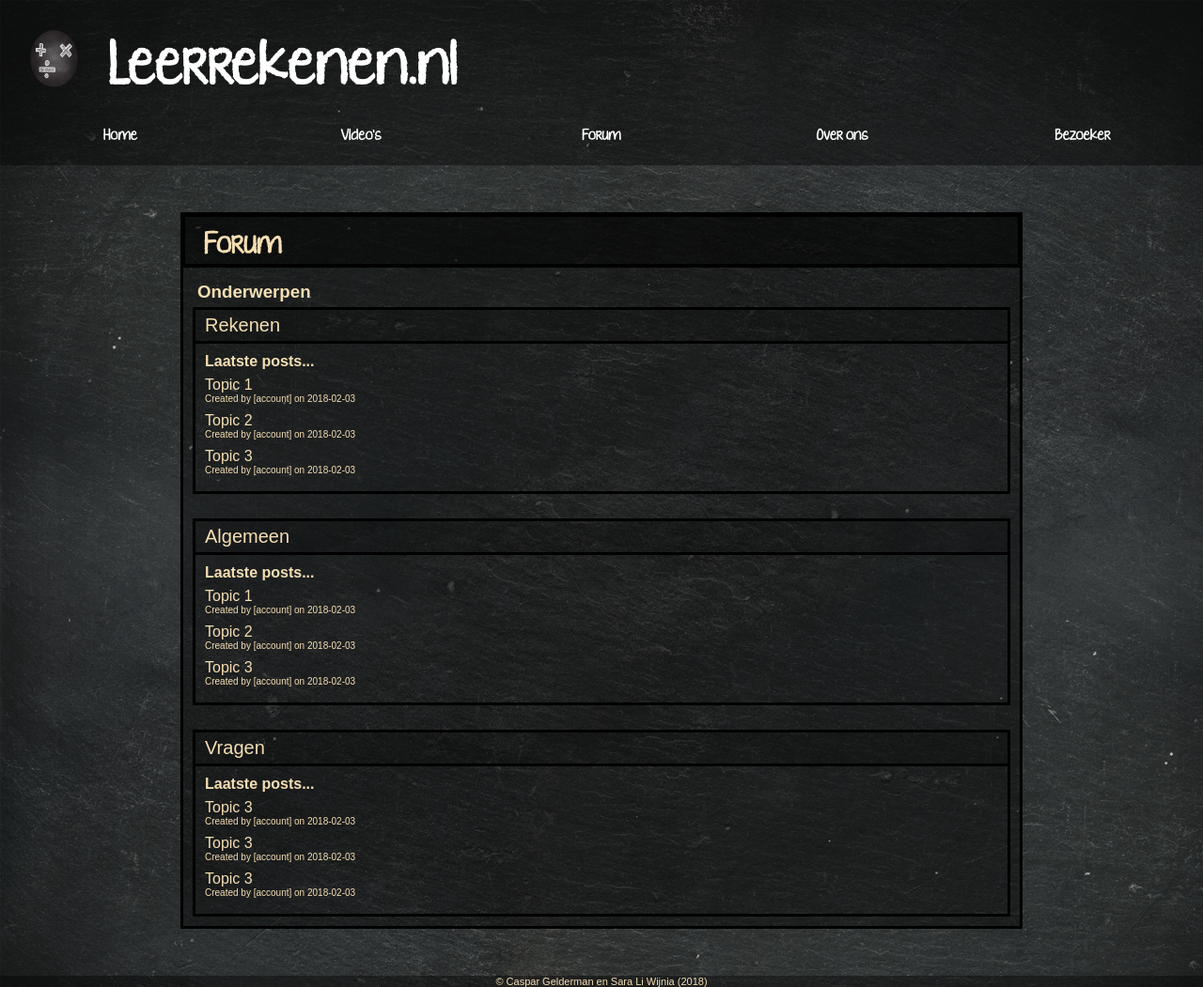
After one commit to CasparGelderman/Website, a PHP site: page /forum-algemeen.html in a window 1280 px wide. The commit adds this page. Shown: the whole page at 94% size. Run offline with PHP 8.4, Linux system fonts and the light colour scheme.

Commit message:
.
forum main

```diff
--- /dev/null
+++ b/forum-algemeen.html
@@ -0,0 +1,157 @@
+<!DOCTYPE html>
+<html lang="en">
+
+<head>
+    <meta charset="UTF-8">
+    <title>Leer rekenen</title>
+    <link rel="icon" type="image/ico" href="afbeeldingen/logo.png" />
+    <link rel="stylesheet" href="stylesheet.css">
+</head>
+
+<body>
+    <header>
+        <img class="logo" src="afbeeldingen/logo.png" alt="LOGO">
+        <h2>Leerrekenen.nl</h2>
+    </header>
+
+    <nav id="mainnav">
+        <ul>
+            <li>
+                <a href="index.html">Home</a>
+            </li>
+            <li>
+                <a href="Video's.html">Video's</a>
+                <ul class="submenu">
+                    <li>
+                        <a href="Video's.html#OptellenAftrekken">Optellen en aftrekken</a>
+                    </li>
+                    <li>
+                        <a href="Video's.html#Tafels">Tafels</a>
+                    </li>
+                    <li>
+                        <a href="Video's.html#Breuken">Breuken</a>
+                    </li>
+                </ul>
+            </li>
+            <li>
+                <a href="forum.html">Forum</a>
+                <ul class="submenu">
+                    <li>
+                        <a href="forum-bericht-plaatsen.html">Schrijf een bijdrage</a>
+                    </li>
+
+                </ul>
+            </li>
+            <li>
+                <a href="over-ons.html">Over ons</a>
+            </li>
+            <li>
+                <a href="bezoeker-login.html">Bezoeker</a>
+                <ul class="submenu">
+                    <li>
+                        <a href="bezoeker-login.html">Log in</a>
+                    </li>
+                    <li>
+                        <a href="bezoeker-register.html">Registreren</a>
+                    </li>
+                </ul>
+            </li>
+        </ul>
+    </nav>
+
+    <!-- forum algemeen -->
+    <main id="forumalgemeen">
+
+        <h2> Forum </h2>
+
+        <ul>
+            <h3> Onderwerpen </h3>
+
+            <!-- titel subforum -->
+            <li><a href="forum-rekenen.html">Rekenen</a></li>
+            <!-- laatste posts -->
+            <ul>
+                <h4> Laatste posts... </h4>
+                <!-- post -->
+                <li>
+                    <div class="post">
+                        <p>Topic 1</p>
+                        <p> Created by [account] on 2018-02-03</p>
+                    </div>
+                </li>
+                <!-- einde post -->
+                <li>
+                    <div class="post">
+                        <p>Topic 2</p>
+                        <p> Created by [account] on 2018-02-03</p>
+                    </div>
+                </li>
+                <li>
+                    <div class="post">
+                        <p>Topic 3</p>
+                        <p> Created by [account] on 2018-02-03</p>
+                    </div>
+                </li>
+            </ul>
+            <!-- eindigt het segment laatste posts -->
+            <br>
+
+            <!-- forum algemeen segment -->
+            <li><a href="forum-algemeen.html">Algemeen</a> </li>
+            <ul>
+                <h4> Laatste posts... </h4>
+                <li>
+                    <div class="post">
+                        <p>Topic 1</p>
+                        <p> Created by [account] on 2018-02-03</p>
+                    </div>
+                </li>
+                <li>
+                    <div class="post">
+                        <p>Topic 2</p>
+                        <p> Created by [account] on 2018-02-03</p>
+                    </div>
+                </li>
+                <li>
+                    <div class="post">
+                        <p>Topic 3</p>
+                        <p> Created by [account] on 2018-02-03</p>
+                    </div>
+                </li>
+            </ul>
+            <br>
+
+            <!-- forum vragen segment -->
+            <li><a href="forum-vragen.html">Vragen</a> </li>
+            <ul>
+                <h4> Laatste posts... </h4>
+                <li>
+                    <div class="post">
+                        <p>Topic 3</p>
+                        <p> Created by [account] on 2018-02-03</p>
+                    </div>
+                </li>
+                <li>
+                    <div class="post">
+                        <p>Topic 3</p>
+                        <p> Created by [account] on 2018-02-03</p>
+                    </div>
+                </li>
+                <li>
+                    <div class="post">
+                        <p>Topic 3</p>
+                        <p> Created by [account] on 2018-02-03</p>
+                    </div>
+                </li>
+            </ul>
+        </ul>
+
+    </main>
+
+    <footer>
+        <p> &copy; Caspar Gelderman en Sara Li Wijnia (2018)</p>
+    </footer>
+
+</body>
+
+</html>
--- a/stylesheet.css
+++ b/stylesheet.css
@@ -53,6 +53,11 @@ align-self: stretch;
  p {
     color: wheat;
     font-family: "Arial";
+}
+
+a {
+    text-decoration: none;
+    color: wheat;
 }
 
 .logo {
@@ -207,26 +212,93 @@ section p {
     color: wheat;
 }
 
+/* forum algemeen */
+main#forumalgemeen {
+    margin: 50px auto 50px auto;
+    display: block;
+    background-color: rgba(0,0, 0, 0.4);
+height: auto;
+width: 70%;
+color: wheat;
+}
+main#forumalgemeen h2 {
+background-color: rgba(0, 0, 0, 0.5);
+padding: 10px 0 0 20px;
+    border: solid black;
+    border-width: 5px 5px 4px 5px;
+}
+main#forumalgemeen h3 {
+    font-family: arial;
+    padding: 5px;
+}
+#forumalgemeen ul {
+border: solid black;
+border-width: 0px 3px 3px 3px;
+    list-style-type: none;
+    padding: 10px;
+}
+#forumalgemeen ul li a {
+    padding: 5px 10px 5px 10px;
+  display: block;
+    bordeR: 2px solid black;
+    border-width: 3px 3px 0px 3px;
+font-family: arial;
+font-size: 20px;
+background-color: rgba(0, 0, 0, 0.2);
+}
+#forumalgemeen ul li a:hover {
+    background-color: rgba(0, 0, 0, 0.4);
+}
+#forumalgemeen ul ul {
+    border: 3px solid black;
+}
+#forumalgemeen ul ul h4{
+    font-family: Arial;
+    padding-bottom: 5px;
+}
+#forumalgemeen ul ul li {
+    font-family: arial;
+    padding: 2px 0px 2px 0px;
+}
+#forumalgemeen ul ul li:hover {
+    background-color: rgba(0, 0, 0, 0.4);
+}
+
+/* de recente posts zijn een flexbox om de postnaam
+en de tekst naast elkaar te krijgen */
+.post {
+    display: flex;
+    flex-direction: column;
+    margin-bottom: 5px;
+}
+
+.post p:nth-child(2) {
+    font-size: 10px;
+}
+.post p:first-child:hover {
+    text-decoration: underline;
+}
+
+
 /* Inlogscherm en registerscherm */
 #register {
     height: 390px;
     background-color: rgba(0,0,0,0.4);
 }
-
 #inloggen {
     height: 270px;
     padding-bottom: 20px;
     background-color:rgba(0,0,0,0.4);
 }
-
 #berichtplaatsen {
     height:  410px;
 
     background-color: rgba(0, 0, 0, 0.4);
 }
 
+
 #inloggen main, #register main, #berichtplaatsen main{
-    width: 400px;
+    width: 50%;
     margin: 0px auto;
     margin-top: 150px;
     text-align: center;
@@ -241,12 +313,12 @@ section p {
 #inloggen main form, #register main form, #berichtplaatsen main form {
     color: wheat;
     height: 40px;
-    width: 400px;
+    width: 50%;
     padding-top: 20px;
 }
 #inloggen main form input, #register main form input, #berichtplaatsen main form input {
     font-family: "Arial";
-    width: 400px;
+    width: 50;
     height: 40px;
 }
 
@@ -255,7 +327,7 @@ section p {
 }
 
 #berichtplaatsen main form textarea {
-    width: 400px;
+    width: 50%;
     height: 150px;
     font-family: "Arial";
 }
@@ -274,7 +346,7 @@ section p {
 }
 #overons p {
     font-family: "Arial";
-    width: 100%;
+    width: 50%;
     margin: 0 auto;
     padding-bottom: 10px;
 }
@@ -348,7 +420,6 @@ section p {
 background-color: rgba(99, 99, 99, 0.3);
 }
 
-
 /* mobile voor over ons */
 #overons {
     width: 200px;
```
Also changed, not shown: forum-rekenen.html (added, +69 -0 lines), forum-vragen.html (added, +69 -0 lines).
